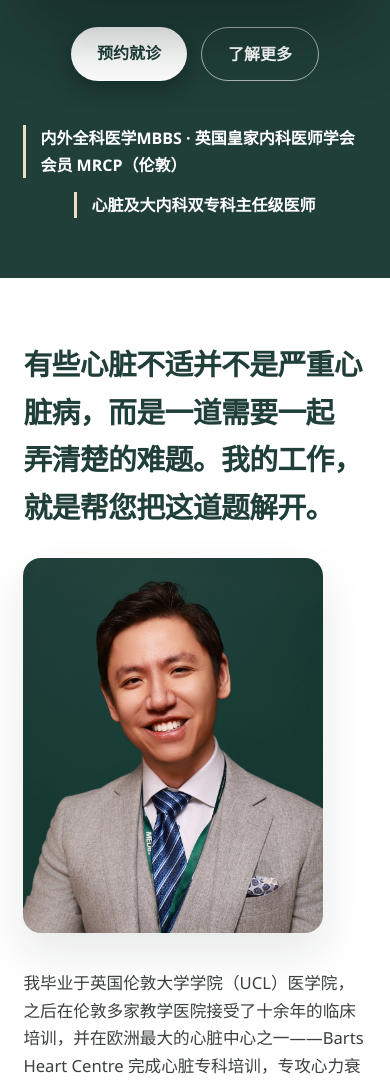
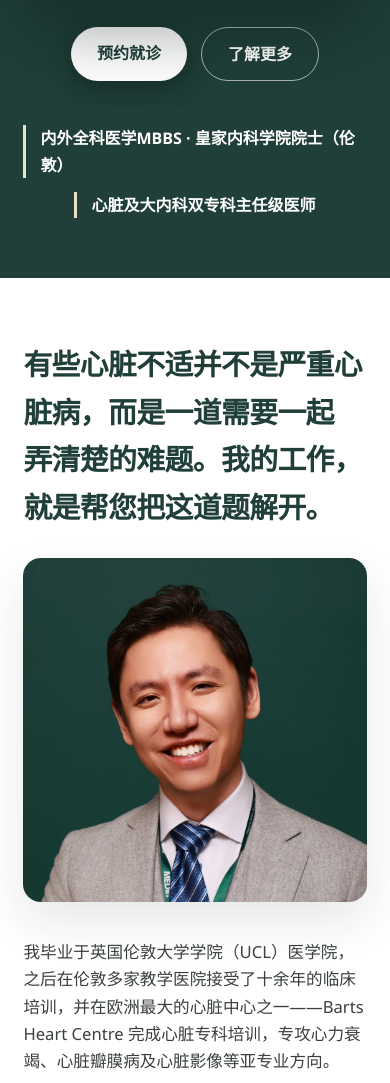
Before and after one commit to MEDiiTeam/drsamliu.com, a plain HTML site: page index.html in a window 390 px wide. Shown: the part 544-1627 px from the top of the page. Drawn offline with Linux system fonts and the light colour scheme.

Commit message:
Restore Fellow wording

```diff
--- a/index.html
+++ b/index.html
@@ -162,8 +162,9 @@
   .section-title { font-size: clamp(1.8rem, 3.8vw, 2.4rem); color: var(--green); margin-bottom: 28px; }
   .section-lede { font-size: 1.04rem; max-width: 680px; margin: -10px 0 30px; }
 
-  .about-grid { display: grid; grid-template-columns: 330px minmax(0, 1fr); gap: 56px; align-items: start; }
-  .about-photo img { width: 100%; height: auto; aspect-ratio: 4 / 5; object-fit: cover; object-position: center top; border-radius: 18px; box-shadow: 0 20px 46px var(--shadow); }
+  .about-grid { display: grid; grid-template-columns: 400px minmax(0, 1fr); gap: 56px; align-items: start; }
+  .about-photo img { width: 100%; height: auto; aspect-ratio: 1 / 1; object-fit: cover; object-position: center top; border-radius: 18px; box-shadow: 0 20px 46px var(--shadow); }
+  .about-photo figcaption { font-size: 0.8rem; color: var(--muted); margin-top: 12px; }
   .about-text { min-width: 0; }
   .about-text p { margin-bottom: 18px; font-size: 1.04rem; max-width: 68ch; }
   .cred-card { margin-top: 44px; background: var(--paper); border: 1px solid var(--line); border-top: 4px solid var(--red); border-radius: 16px; padding: 28px 32px; }
@@ -264,7 +265,7 @@
   @media (max-width: 920px) {
     .nav-links { display: none; }
     .about-grid, .contact-inner { grid-template-columns: 1fr; gap: 36px; }
-    .about-photo { max-width: 300px; }
+    .about-photo { max-width: 380px; }
     header { padding-block: 108px 60px; }
     section { padding-block: 62px; }
     .vsl-play-ico { width: 58px; height: 58px; }
@@ -315,7 +316,7 @@
   "hero_sub": "毕业于伦敦UCL医学院，并曾于欧洲最大的心脏中心之一接受专业培训。凭借逾万次心脏专科诊疗经验，全心守护您的心脏健康。",
   "cta_book": "预约就诊",
   "cta_more": "了解更多",
-  "badge1_t": "内外全科医学MBBS · 英国皇家内科医师学会会员 MRCP（伦敦）",
+  "badge1_t": "内外全科医学MBBS · 皇家内科学院院士（伦敦）",
   "badge1_s": "",
   "badge2_t": "心脏及大内科双专科主任级医师",
   "badge2_s": "",
@@ -326,6 +327,7 @@
   "video_placeholder": "自我介绍视频",
   "about_kicker": "",
   "about_title": "有些心脏不适并不是严重心脏病，而是一道需要一起弄清楚的难题。我的工作，就是帮您把这道题解开。",
+  "about_caption": "",
   "about_p1": "我毕业于英国伦敦大学学院（UCL）医学院，之后在伦敦多家教学医院接受了十余年的临床培训，并在欧洲最大的心脏中心之一——Barts Heart Centre 完成心脏专科培训，专攻心力衰竭、心脏瓣膜病及心脏影像等亚专业方向。",
   "about_p2": "目前我在英国 NHS 担任心脏科主任级医师，同时在伦敦市中心的脉德医疗接诊私人患者，担任医疗总监，为许多国际及华语患者服务。",
   "about_p3": "我注重整体评估和清楚解释。心脏问题常常和高血压、糖尿病、血脂异常、甲状腺，甚至心理问题等同时存在，我会结合全身情况判断，而不是只盯着心脏一个器官；需要做什么检查就安排什么，不做不必要的检查。看诊时详细问诊、亲自检查，最后给您清楚的解释和明确的治疗方案——担心心脏已经让人焦虑，看诊不应该再匆忙。",
@@ -334,7 +336,7 @@
   "cred_2": "脉德医疗医疗总监",
   "cred_3": "NHS 公立医疗任职医院：皇家自由医院组 - 北米德尔塞克斯大学医院 心脏内科主任级医师及临床质量与安全总负责人",
   "cred_4": "伦敦大学学院（UCL）临床医学院毕业",
-  "cred_5": "英国皇家内科医师学会会员 MRCP（伦敦）",
+  "cred_5": "英国皇家内科医师学会院士 FRCP（伦敦）",
   "cred_6": "前巴茨心脏中心名誉主任医师",
   "svc_kicker": "服务",
   "svc_title": "心脏科服务",
@@ -425,7 +427,7 @@
       <a class="btn btn-outline" href="#about" data-i18n="cta_more">了解更多</a>
     </div>
     <div class="hero-badges">
-      <div class="badge"><b data-i18n="badge1_t">内外全科医学MBBS · 英国皇家内科医师学会会员 MRCP（伦敦）</b><span data-i18n="badge1_s"></span></div>
+      <div class="badge"><b data-i18n="badge1_t">内外全科医学MBBS · 皇家内科学院院士（伦敦）</b><span data-i18n="badge1_s"></span></div>
       <div class="badge"><b data-i18n="badge2_t">心脏及大内科双专科主任级医师</b><span data-i18n="badge2_s"></span></div>
       <div class="badge"><b data-i18n="badge3_t"></b><span data-i18n="badge3_s"></span></div>
     </div>
@@ -438,7 +440,7 @@
     <div class="kicker" data-i18n="about_kicker"></div>
     <h2 class="section-title" data-i18n="about_title">有些心脏不适并不是严重心脏病，而是一道需要一起弄清楚的难题。我的工作，就是帮您把这道题解开。</h2>
     <div class="about-grid" id="aboutGrid">
-      <div class="about-photo"><img id="aboutPhoto" src="dr-sam-liu.jpg" alt="伦敦心内科主任级医生 - （Dr Sam Liu）" width="960" height="1198" loading="lazy"></div>
+      <figure class="about-photo"><img id="aboutPhoto" src="dr-sam-liu.jpg" alt="伦敦心内科主任级医生 - （Dr Sam Liu）" width="900" height="900" loading="lazy"><figcaption data-i18n="about_caption"></figcaption></figure>
       <div class="about-text">
         <p data-i18n="about_p1">我毕业于英国伦敦大学学院（UCL）医学院，之后在伦敦多家教学医院接受了十余年的临床培训，并在欧洲最大的心脏中心之一——Barts Heart Centre 完成心脏专科培训，专攻心力衰竭、心脏瓣膜病及心脏影像等亚专业方向。</p>
         <p data-i18n="about_p2">目前我在英国 NHS 担任心脏科主任级医师，同时在伦敦市中心的脉德医疗接诊私人患者，担任医疗总监，为许多国际及华语患者服务。</p>
@@ -452,7 +454,7 @@
         <li data-i18n="cred_2">脉德医疗医疗总监</li>
         <li data-i18n="cred_3">NHS 公立医疗任职医院：皇家自由医院组 - 北米德尔塞克斯大学医院 心脏内科主任级医师及临床质量与安全总负责人</li>
         <li data-i18n="cred_4">伦敦大学学院（UCL）临床医学院毕业</li>
-        <li data-i18n="cred_5">英国皇家内科医师学会会员 MRCP（伦敦）</li>
+        <li data-i18n="cred_5">英国皇家内科医师学会院士 FRCP（伦敦）</li>
         <li data-i18n="cred_6">前巴茨心脏中心名誉主任医师</li>
       </ul>
     </div>
@@ -678,7 +680,7 @@ function render() {
   photo.parentElement.hidden = !cfg.photoUrl;
   document.getElementById("aboutGrid").style.gridTemplateColumns = cfg.photoUrl ? "" : "1fr";
   if (cfg.photoUrl && photo.getAttribute("src") !== cfg.photoUrl) photo.src = cfg.photoUrl;
-  photo.alt = dict.photo_alt || "";
+  photo.alt = dict.about_caption || dict.photo_alt || "";
   renderVideo();
   if (editMode) renderBar();
 }
@@ -830,7 +832,7 @@ function undoLanguage() {
 /* ---------- list view: one language at a time ---------- */
 const GROUPS = [
   ["1 · Top of page and video", ["hero_kicker", "hero_title", "hero_sub", "video_cta", "video_placeholder", "cta_book", "cta_more", "badge1_t", "badge1_s", "badge2_t", "badge2_s", "badge3_t", "badge3_s", "photo_alt"]],
-  ["2 · About", ["about_kicker", "about_title", "about_p1", "about_p2", "about_p3", "cred_title", "cred_1", "cred_2", "cred_3", "cred_4", "cred_5", "cred_6"]],
+  ["2 · About", ["about_kicker", "about_title", "about_caption", "about_p1", "about_p2", "about_p3", "cred_title", "cred_1", "cred_2", "cred_3", "cred_4", "cred_5", "cred_6"]],
   ["3 · Conditions", ["cond_kicker", "cond_title", "cond_lede", "cond_1", "cond_2", "cond_3", "cond_4", "cond_5", "cond_6", "cond_7", "cond_8", "cond_urgent"]],
   ["4 · Services and what to expect", ["svc_kicker", "svc_title", "svc1_t", "svc1_p", "svc2_t", "svc2_p", "svc3_t", "svc3_p", "svc4_t", "svc4_p", "visit_title", "visit1_t", "visit1_p", "visit2_t", "visit2_p", "visit3_t", "visit3_p"]],
   ["5 · Contact", ["ct_kicker", "ct_title", "ct_lede", "ct_btn", "ct_profile", "ct_phone", "ct_email", "ct_addr", "ct_addr_v", "ct_web"]],
```
